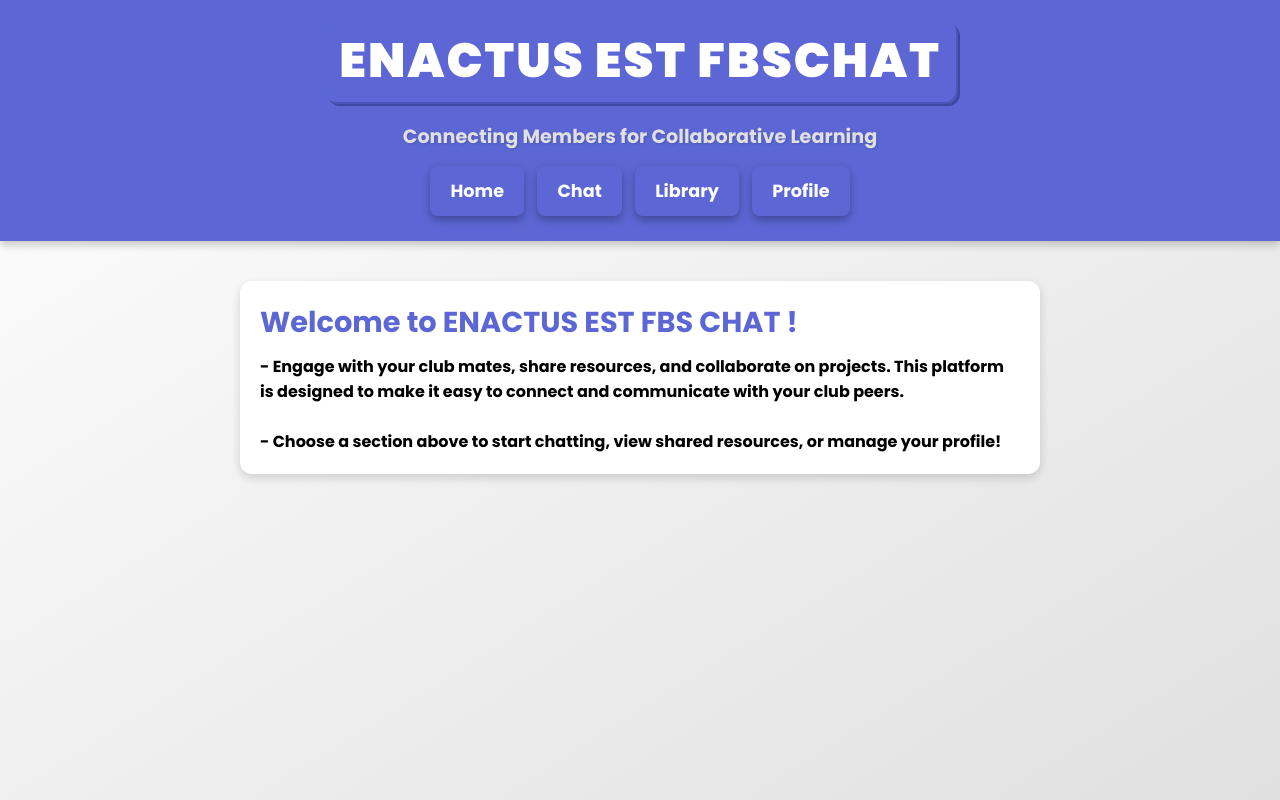
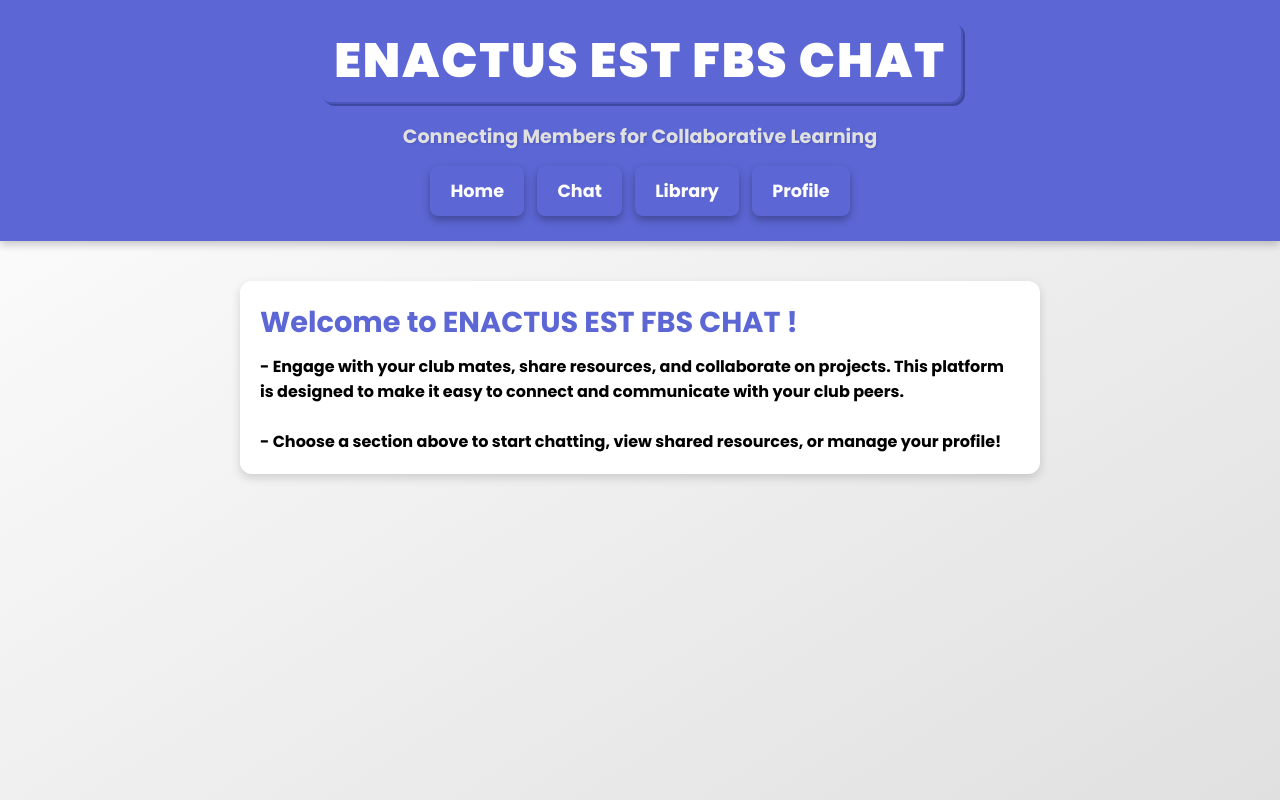
Before and after one commit to enimathereal/unichat, a plain HTML site: page index.html in a window 1280 px wide. Drawn offline with Linux system fonts and the light colour scheme.

Commit message:
Update index.html

```diff
--- a/index.html
+++ b/index.html
@@ -9,7 +9,7 @@
 </head>
 <body>
   <header>
-    <h1>ENACTUS EST FBSChat</h1>
+    <h1>ENACTUS EST FBS Chat</h1>
     <p>Connecting Members for Collaborative Learning</p>
     <nav>
       <button onclick="showSection('home')">Home</button>
```
